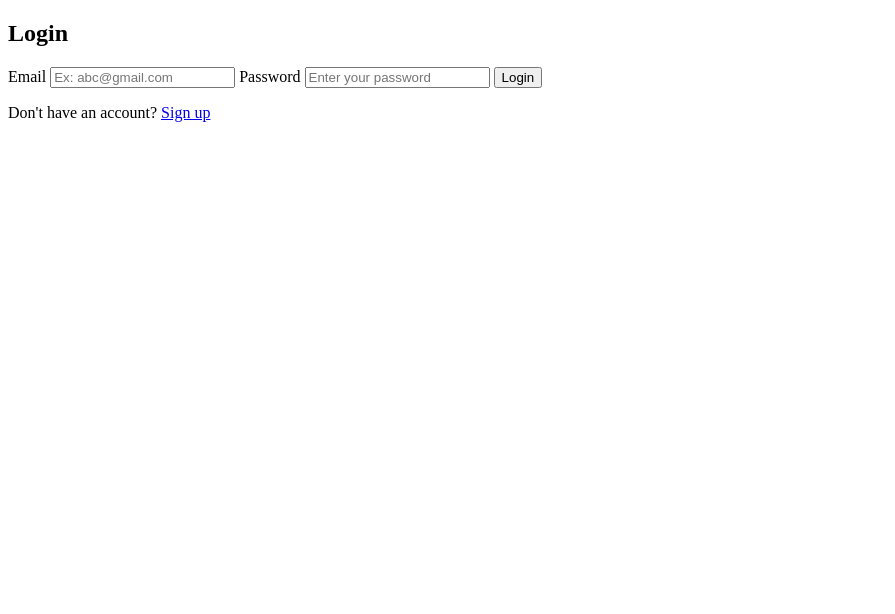
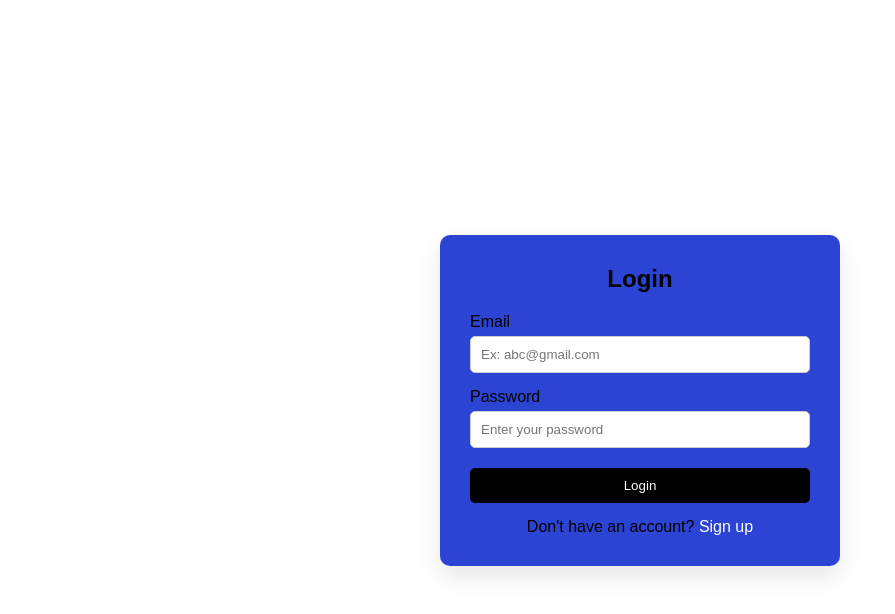
Before and after one commit to DhruvChauhan16/LoginForm, a plain HTML site: page index.html in a window 1280 px wide. Shown: the whole page, without its empty margins (0-895 px from the left). Drawn offline with Linux system fonts and the light colour scheme; the site is published under a folder, as on GitHub Pages, so addresses that start at the root find nothing.

Commit message:
Update index.html

```diff
--- a/index.html
+++ b/index.html
@@ -4,7 +4,7 @@
   <meta charset="UTF-8" />
   <meta name="viewport" content="width=device-width, initial-scale=1.0"/>
   <title>Login / Signup</title>
-  <link rel="stylesheet" href="/Style.css" />
+  <link rel="stylesheet" href="Style.css" />
 </head>
 <body>
   <div class="container">
```
